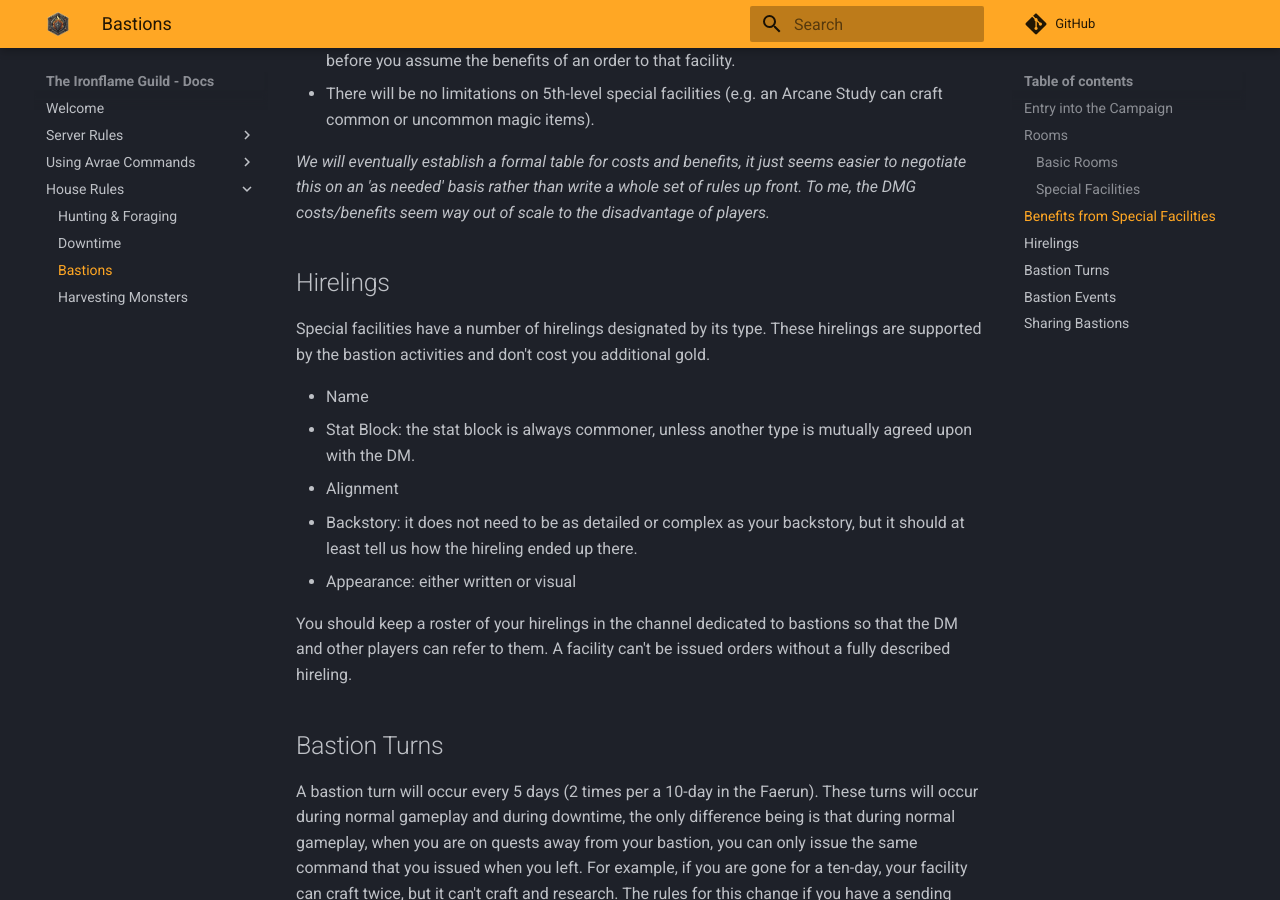
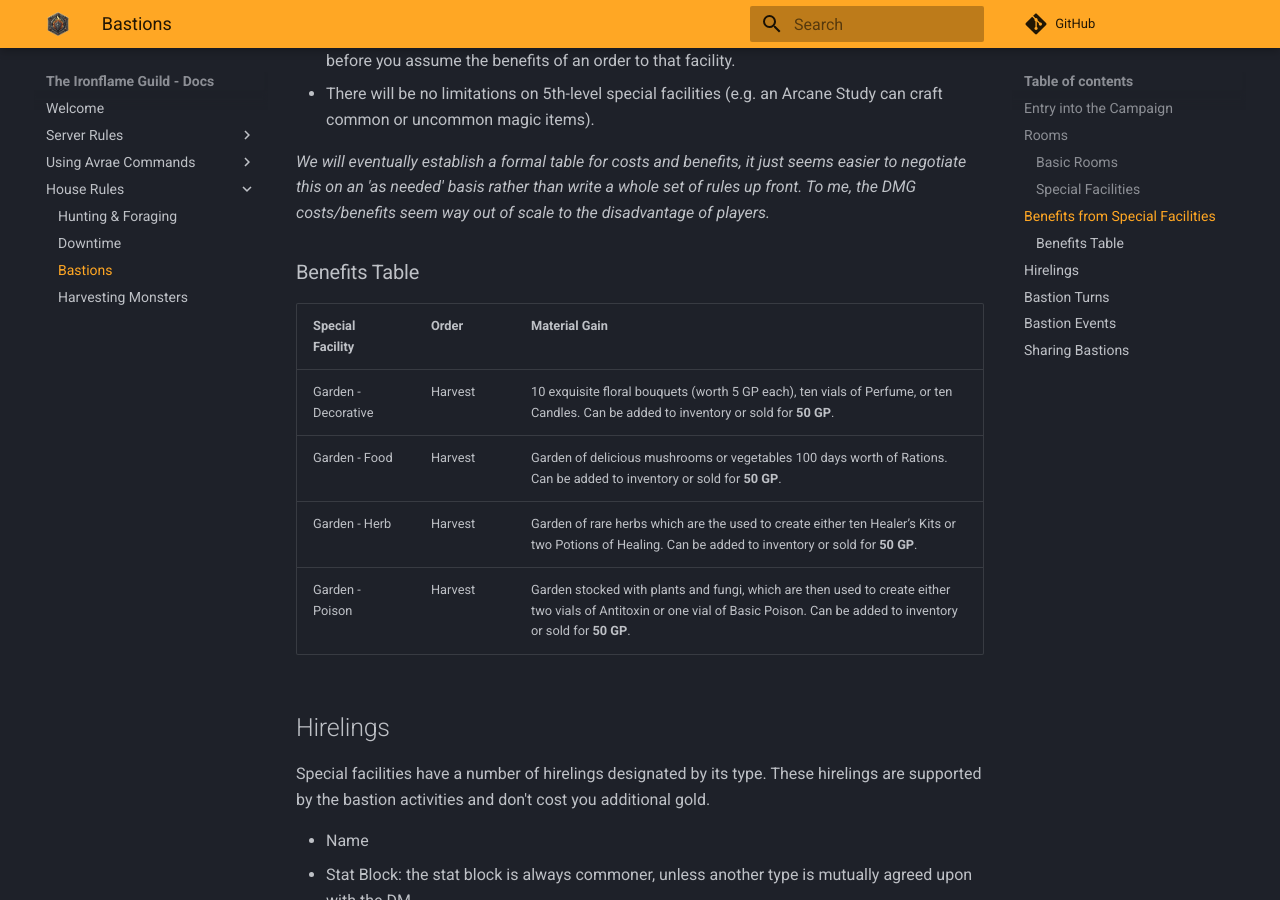
Before and after one commit to adamhstewart/doip-docs, an MkDocs documentation site: the page built from docs/bastions.md, in a window 1280 px wide and 900 px high, scrolled down 1447 px. Built offline with MkDocs 1.6.1 and Material for MkDocs 9.7.7, drawn with Linux system fonts in a browser that asks for light colours; comment, search, counter and statistics services are not loaded.

Commit message:
Start benefits table - add gardens.

```diff
--- a/docs/bastions.md
+++ b/docs/bastions.md
@@ -49,6 +49,14 @@ There are several significant exceptions from the DMG on the mechanical benefits
 
 *We will eventually establish a formal table for costs and benefits, it just seems easier to negotiate this on an 'as needed' basis rather than write a whole set of rules up front. To me, the DMG costs/benefits seem way out of scale to the disadvantage of players.*
 
+### Benefits Table
+| Special Facility| Order | Material Gain |
+|-----|-----|-----|
+| Garden - Decorative | Harvest | 10 exquisite floral bouquets (worth 5 GP each), ten vials of Perfume, or ten Candles. Can be added to inventory or sold for **50 GP**. |
+| Garden - Food | Harvest | Garden of delicious mushrooms or vegetables	100 days worth of Rations. Can be added to inventory or sold for **50 GP**. |
+| Garden - Herb | Harvest | Garden of rare herbs which are the used to create either ten Healer’s Kits or two Potions of Healing. Can be added to inventory or sold for **50 GP**. |
+| Garden - Poison | Harvest | Garden stocked with plants and fungi, which are then used to create either two vials of Antitoxin or one vial of Basic Poison. Can be added to inventory or sold for **50 GP**. |
+
 ## Hirelings
 Special facilities have a number of hirelings designated by its type. These hirelings are supported by the bastion activities and don't cost you additional gold.
 
```
